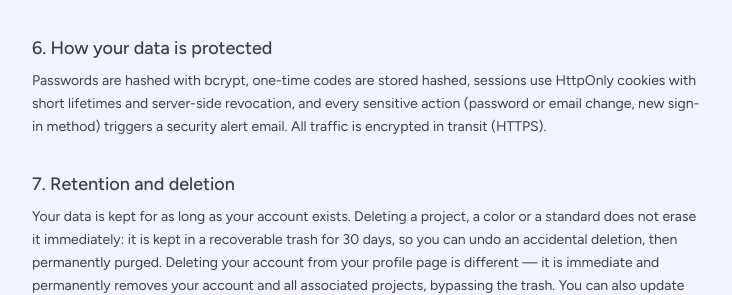
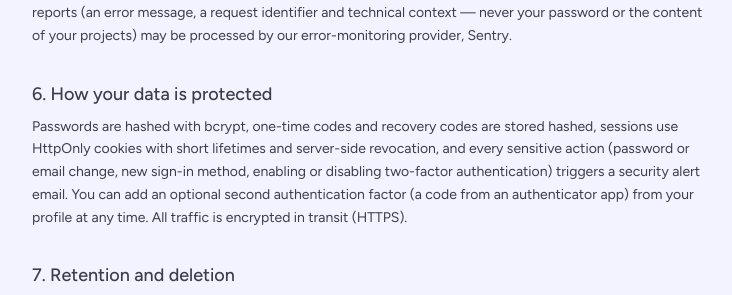
Before and after one commit to AxelleDev/FrameSet, a React (Vite) app in the folder frontend/: page /privacy in a window 1280 px wide. Shown: the part 970-1265 px from the top of the page, without its empty margins (269-1001 px from the left). Built offline with nearby package versions, Linux system fonts and the light colour scheme; no server answers.

Commit message:
updated legal pages

```diff
--- a/frontend/src/pages/Privacy.jsx
+++ b/frontend/src/pages/Privacy.jsx
@@ -9,7 +9,7 @@ export default function Privacy() {
       title="Privacy Policy"
       path="/privacy"
       description="What data FrameSet collects, why, and how it is protected."
-      lastUpdated="July 24, 2026"
+      lastUpdated="July 28, 2026"
     >
       <section>
         <h2>1. What we collect</h2>
@@ -18,7 +18,9 @@ export default function Privacy() {
           a bcrypt hash — never in clear text), and the content you create (projects, palettes,
           typography and brush specifications). If you sign in with Google, we store your Google
           account identifier and the name and email address Google shares with us; we never see your
-          Google password.
+          Google password. If you turn on two-factor authentication, we store your authenticator
+          secret encrypted (never in clear text) and your recovery codes hashed, the same way
+          passwords are.
         </p>
       </section>
 
@@ -71,10 +73,12 @@ export default function Privacy() {
       <section>
         <h2>6. How your data is protected</h2>
         <p>
-          Passwords are hashed with bcrypt, one-time codes are stored hashed, sessions use HttpOnly
-          cookies with short lifetimes and server-side revocation, and every sensitive action
-          (password or email change, new sign-in method) triggers a security alert email. All
-          traffic is encrypted in transit (HTTPS).
+          Passwords are hashed with bcrypt, one-time codes and recovery codes are stored hashed,
+          sessions use HttpOnly cookies with short lifetimes and server-side revocation, and every
+          sensitive action (password or email change, new sign-in method, enabling or disabling
+          two-factor authentication) triggers a security alert email. You can add an optional second
+          authentication factor (a code from an authenticator app) from your profile at any time.
+          All traffic is encrypted in transit (HTTPS).
         </p>
       </section>
 
--- a/frontend/src/pages/Terms.jsx
+++ b/frontend/src/pages/Terms.jsx
@@ -9,7 +9,7 @@ export default function Terms() {
       title="Terms of Service"
       path="/terms"
       description="The terms that govern your use of FrameSet."
-      lastUpdated="July 24, 2026"
+      lastUpdated="July 28, 2026"
     >
       <section>
         <h2>1. About FrameSet</h2>
@@ -27,7 +27,9 @@ export default function Terms() {
           You can create an account with an email address and password, or by continuing with
           Google. You are responsible for keeping your credentials confidential and for the activity
           that happens under your account. You must provide accurate information and be legally able
-          to enter into this agreement.
+          to enter into this agreement. You may optionally enable two-factor authentication for
+          extra security; if you do, you are responsible for keeping your recovery codes safe — they
+          are the only way back into your account if you lose access to your authenticator app.
         </p>
       </section>
 
```
